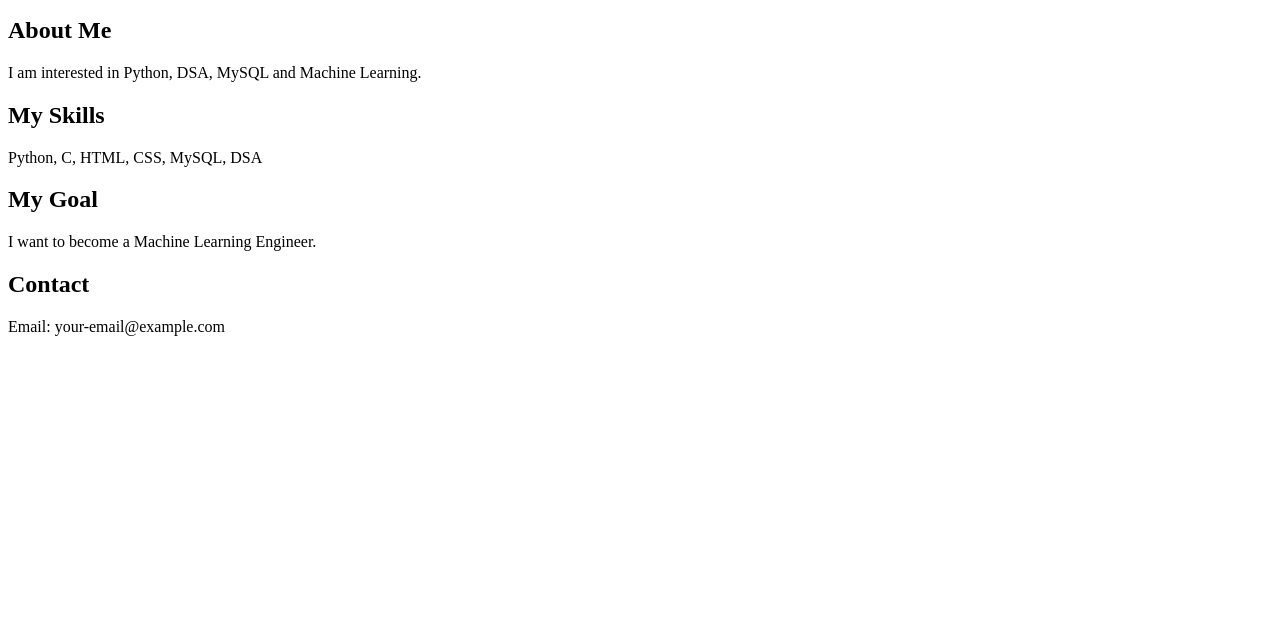
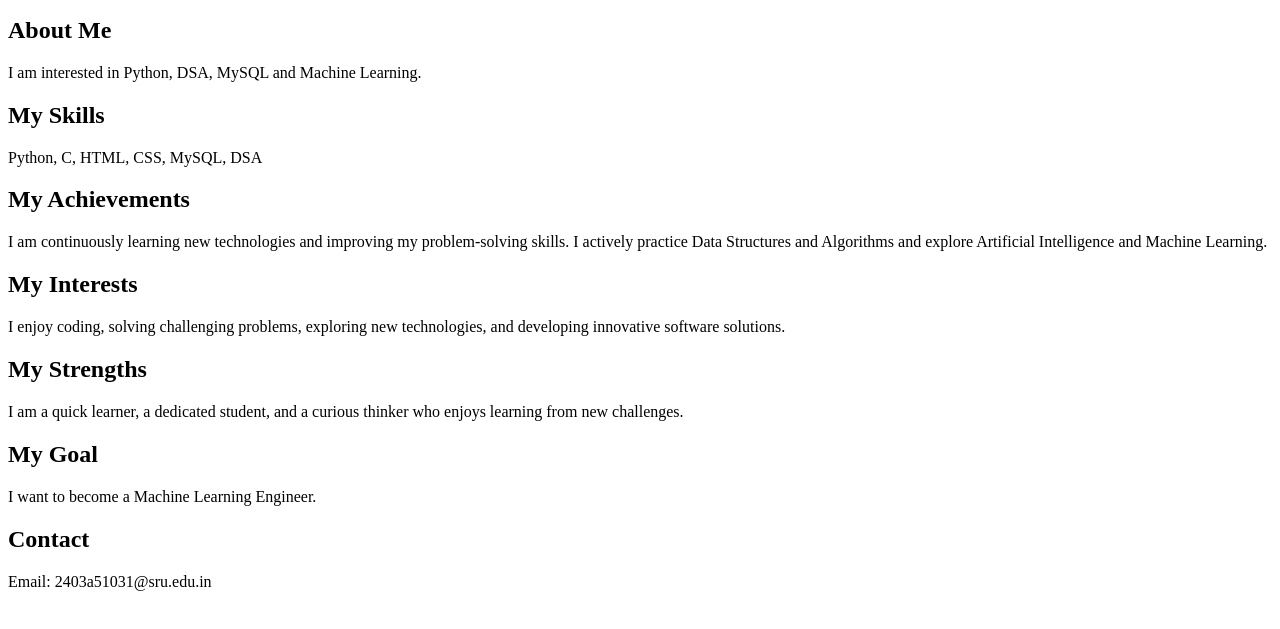
Before and after one commit to dikshithakavati/myportfolio, a plain HTML site: page index.html in a window 1280 px wide. Shown: the part 101-730 px from the top of the page. Drawn offline with Linux system fonts and the light colour scheme.

```diff
--- a/index.html
+++ b/index.html
@@ -14,10 +14,21 @@
     <h2>My Skills</h2>
     <p>Python, C, HTML, CSS, MySQL, DSA</p>
 
+<h2>My Achievements</h2>
+<p>I am continuously learning new technologies and improving my problem-solving skills. I actively practice Data Structures and Algorithms and explore Artificial Intelligence and Machine Learning.</p>
+
+<h2>My Interests</h2>
+<p>I enjoy coding, solving challenging problems, exploring new technologies, and developing innovative software solutions.</p>
+
+<h2>My Strengths</h2>
+<p>I am a quick learner, a dedicated student, and a curious thinker who enjoys learning from new challenges.</p>
+
+
+
     <h2>My Goal</h2>
     <p>I want to become a Machine Learning Engineer.</p>
 
     <h2>Contact</h2>
-    <p>Email: your-email@example.com</p>
+    <p>Email: 2403a51031@sru.edu.in</p>
 </body>
 </html>
```
